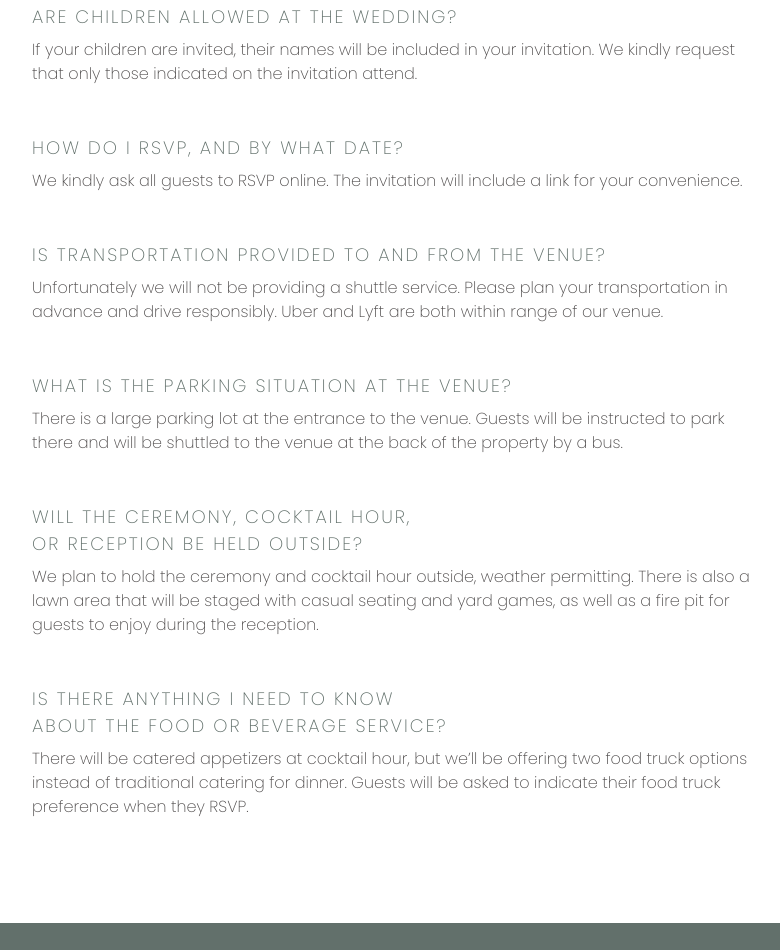
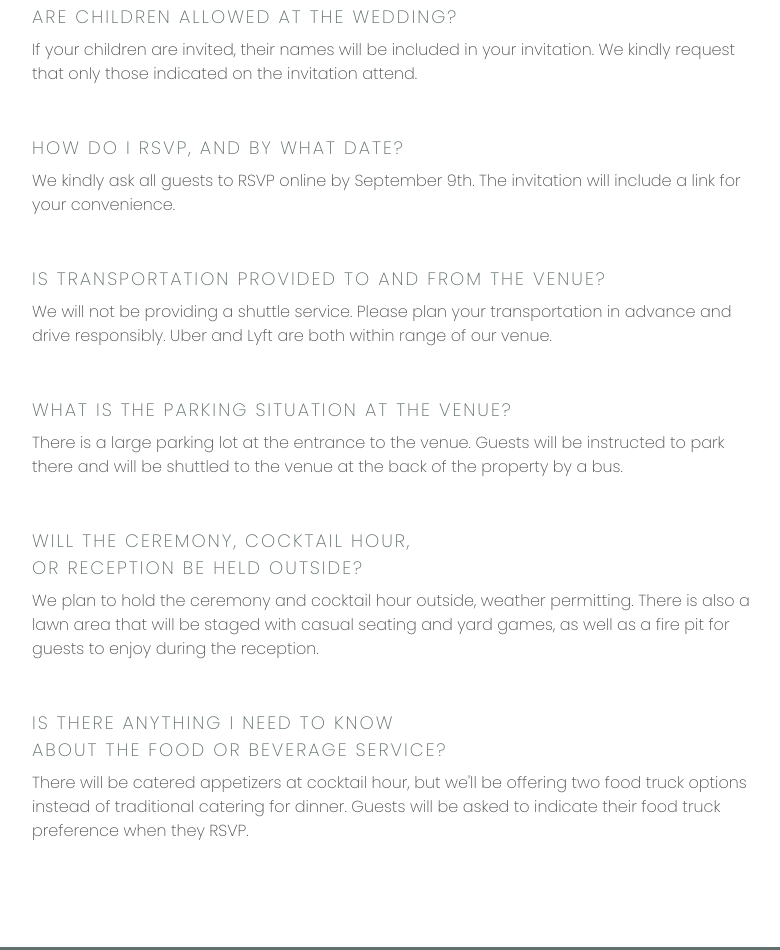
Before and after one commit to raplanch/Wedding-Website, a website built with Parcel: page fa-qs.html in a window 1280 px wide. Shown: the part 1040-1990 px from the top of the page, without its empty margins (128-908 px from the left). Built offline with nearby package versions, Linux system fonts and the light colour scheme; some icons are missing; a web font is replaced by a local one.

Commit message:
Update to FAQs

```diff
--- a/fa-qs.html
+++ b/fa-qs.html
@@ -252,7 +252,7 @@
           <span class="fa-qs-text20 H4">How do I RSVP, and by what date?</span>
           <span class="fa-qs-text21 Body">
             <span>
-              We kindly ask all guests to RSVP online. The invitation will
+              We kindly ask all guests to RSVP online by September 9th. The invitation will
               include a link for your convenience.
             </span>
             <span class="Body"></span>
@@ -264,7 +264,7 @@
           </span>
           <span class="fa-qs-text25 Body">
             <span>
-              Unfortunately we will not be providing a shuttle service. Please
+              We will not be providing a shuttle service. Please
               plan your transportation in advance and drive responsibly. Uber
               and Lyft are both within range of our venue.
             </span>
@@ -310,7 +310,7 @@
           </span>
           <span class="fa-qs-text45 Body">
             <span>
-              There will be catered appetizers at cocktail hour, but we’ll be
+              There will be catered appetizers at cocktail hour, but we'll be
               offering two food truck options instead of traditional catering
               for dinner. Guests will be asked to indicate their food truck
               preference when they RSVP.
```
